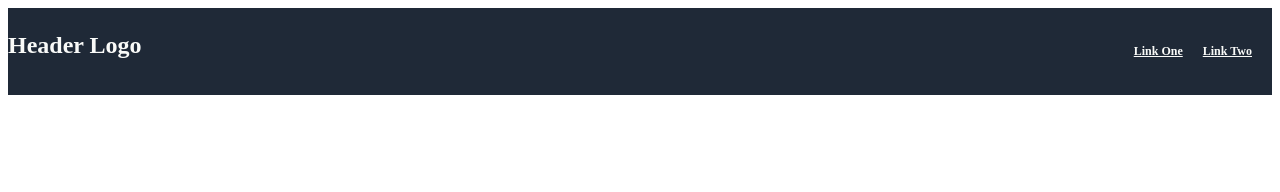
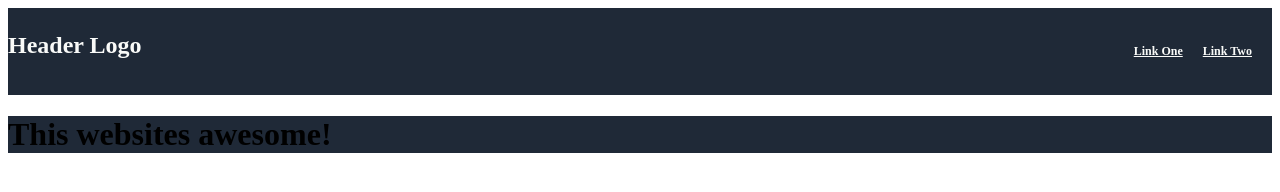
Before and after one commit to jackalot/O-Landing-Page, a plain HTML site: page Index.html in a window 1280 px wide. Drawn offline with Linux system fonts and the light colour scheme.

Commit message:
added awesome text

```diff
--- a/Index.html
+++ b/Index.html
@@ -13,5 +13,6 @@
                 <li> <a href="#">Link Two</a></li>
             </ul>
         </header>
+        <h1 id ="awesome">This websites awesome!</h1>
     </body>
 </html>
--- a/Styles/Style.css
+++ b/Styles/Style.css
@@ -40,3 +40,9 @@ background-color: #1f2937;
    font-style: italic;
     color: #1f2937;
 }
+#awesome {
+    display: flex;
+    flex-direction: column;
+    justify-content: flex-start;
+    background-color: #1f2937;
+}
```
